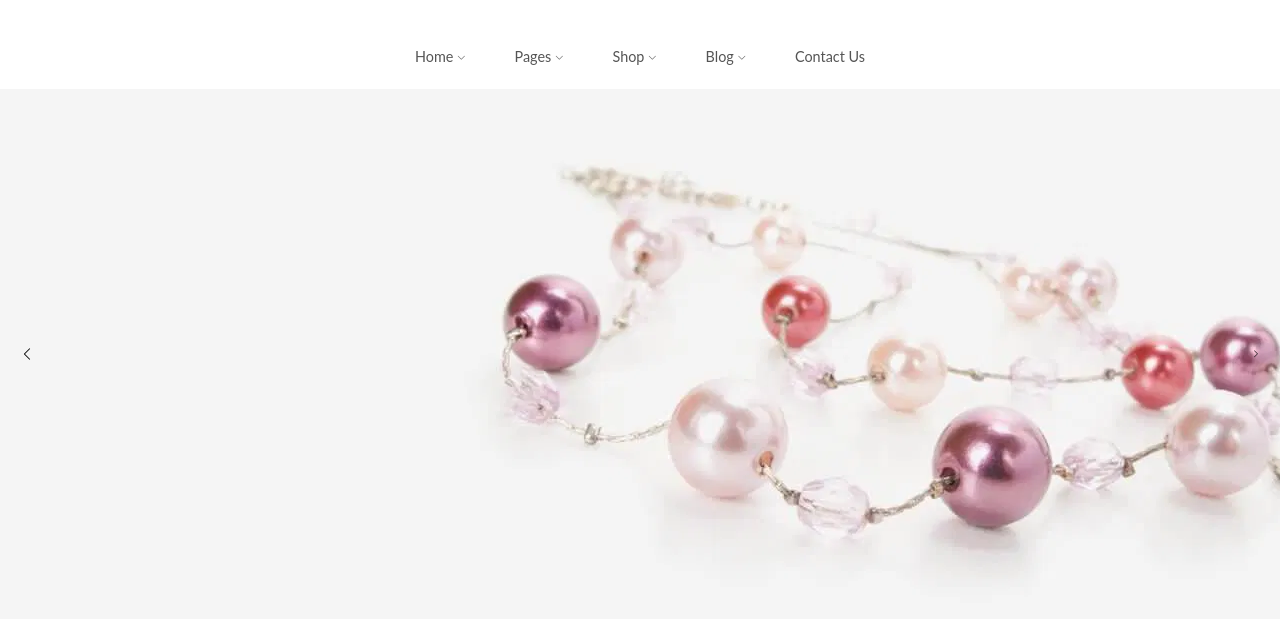
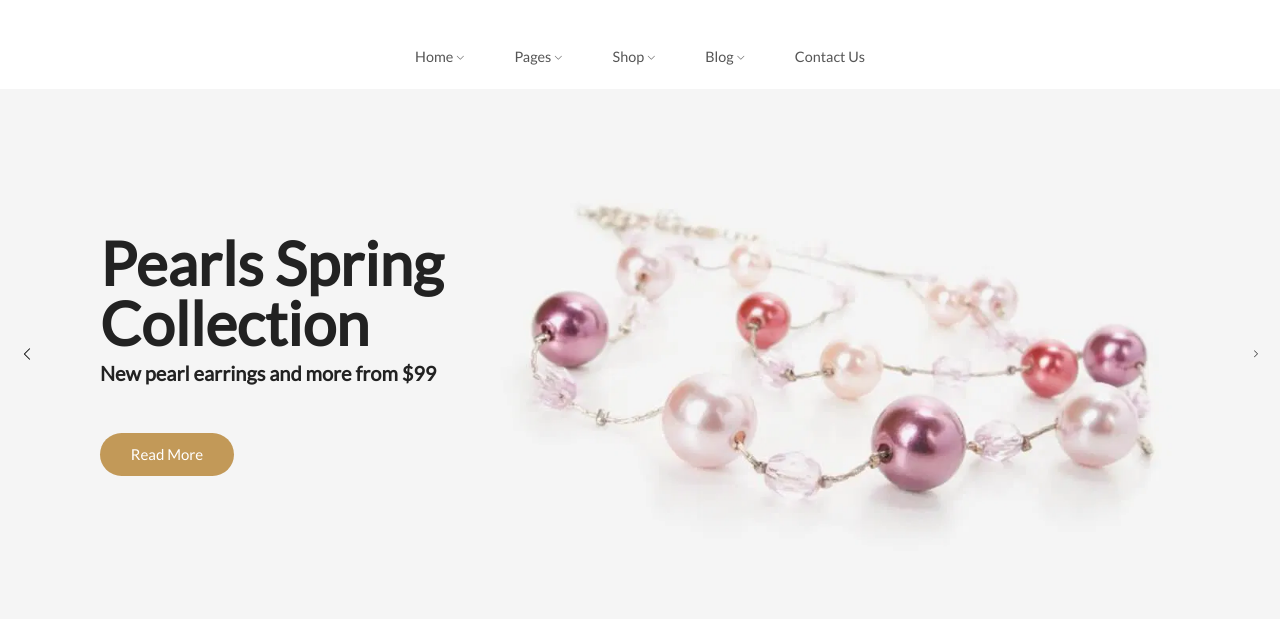
Before and after one commit to codecupis-projects/alidorri-shop-learn, a plain HTML site: page index.html in a window 1280 px wide. Shown: the part 130-764 px from the top of the page. Drawn offline with nearby package versions, Linux system fonts and the light colour scheme.

Commit message:
feat Setup content of banner sliders fix avoid slider buttons div block the clicking

```diff
--- a/css/banners.css
+++ b/css/banners.css
@@ -3,30 +3,71 @@
     height: 530px;
 }
 
-.banners .slider div{
-    background-position-x: center;
-    background-position-y: center;
+.banners .slide{
+    height: 100%;
+    background-size: cover;
+    background-position: center;
     background-repeat: no-repeat;
+    display: flex;
+    flex-direction: row;
+    justify-content: center;
+    align-items: center;
 }
 
-.banners .slider div:nth-of-type(1){
+.banners .slide .content{
+    width: var(--page-width);
+    padding-left: 15px;
+    padding-right: 15px;
+    text-align: start;
+    background-color: transparent;
+    line-height: 1;
+    font-weight: normal;
+}
+
+.banners .slide .slide-title{
+    display: block;
+    font-size: 60px;
+    color: #222222;
+}
+
+.banners .slide .slide-title span{
+    display: block;
+}
+
+.banners .slide .slide-description{
+    display: block;
+    margin-top: 10px;
+    font-size: 20px;
+    color: #222222;
+}
+
+.banners .slide .read-more{
+    display: block;
+    margin-top: 50px;
+    width: 134px;
+    background-color: #c29958;
+    border-radius: 38px;
+    padding: 14px 20px;
+    font-size: 15px;
+    color: #fff;
+    text-decoration: none;
+    text-align: center;
+    text-wrap: nowrap;
+}
+
+.banners .slider>div:nth-of-type(1){
     background-image: url("/assets/images/home/home4-slide1.jpg");
     order: 1;
 }
 
-.banners .slider div:nth-of-type(2){
+.banners .slider>div:nth-of-type(2){
     background-image: url("/assets/images/home/home4-slide2.webp");
     order: 2;
 }
 
-.banners .slider div:nth-of-type(3){
+.banners .slider>div:nth-of-type(3){
     background-image: url("/assets/images/home/home1-slide1.webp");
     order: 3;
-}
-
-.banners .slider div:nth-of-type(4){
-    background-image: url("/assets/images/home/home1-slide2.webp");
-    order: 4;
 }
 
 .banners .slider-buttons{
--- a/css/common.css
+++ b/css/common.css
@@ -22,7 +22,7 @@ ul{
 }
 
 .page-width{
-    width: 1110px;
+    width: var(--page-width);
 }
 
 button, .icon-button{
--- /dev/null
+++ b/css/defaults.css
@@ -0,0 +1,3 @@
+h1, h2, h3, h4{
+    font-family: "Lato", sans-serif;
+}
--- a/css/main.css
+++ b/css/main.css
@@ -1,4 +1,5 @@
 @import url("reset.css");
+@import url("defaults.css");
 @import url("common.css");
 @import url("header.css");
 @import url("hover.css");
@@ -13,6 +14,7 @@
     --color-box-gray: #f5f5f5;
     --color-text-gray: #555555;
     --color-text-gold: #edc36e;
+    --page-width: 1110px;
 }
 
 body {
--- a/css/slider.css
+++ b/css/slider.css
@@ -11,7 +11,7 @@
     flex-direction: row;
 }
 
-.slider div{
+.slider>div{
     flex-grow: 1;
     height: 100%;
 }
@@ -24,6 +24,7 @@
     top: 0;
     left: 0;
     z-index: 2;
+    pointer-events: none;
 }
 
 .slider-buttons{
@@ -34,3 +35,7 @@
     justify-content: space-between;
     align-items: center;
 }
+
+.slider-prev, .slider-next{
+    pointer-events: all;
+}
--- a/index.html
+++ b/index.html
@@ -4,10 +4,10 @@
     <meta charset="UTF-8">
     <meta name="viewport" content="width=device-width, initial-scale=1.0">
     <title>Corano - Jewelery Shop eCommerce</title>
-    <link rel="stylesheet" href="css/main.css">
+    <link href='https://fonts.googleapis.com/css?family=Lato' rel='stylesheet'>
     <script src="https://kit.fontawesome.com/46675d0a76.js" crossorigin="anonymous"></script>
     <link rel="stylesheet" href="https://cdn.jsdelivr.net/npm/bootstrap-icons@latest/font/bootstrap-icons.css">
-
+    <link rel="stylesheet" href="css/main.css">
 </head>
 <body>
     <header>
@@ -118,14 +118,32 @@
         <section id="banners">
             <div class="banners box-gray relative">
                 <div class="slider" data-slider="banners">
-                    <div>
-
+                    <div class="slide">
+                        <div class="content">
+                            <h2 class="slide-title">Family Jewelery
+                                <span>Collection</span>
+                            </h2>
+                            <h4 class="slide-description">Designer Jewelery Necklaces-Braclets-Earnings</h4>
+                            <a class="read-more" href="">Read More</a>
+                        </div>
                     </div>
-                    <div>
+                    <div class="slide">
+                        <div class="content">
+                            <h2 class="slide-title">Pearls Spring
+                                <span>Collection</span>
+                            </h2>
+                            <h4 class="slide-description">New pearl earrings and more from $99</h4>
+                            <a class="read-more" href="">Read More</a>
+                        </div>
                     </div>
-                    <div>
-                    </div>
-                    <div>
+                    <div class="slide">
+                        <div class="content">
+                            <h2 class="slide-title">Grace Designer
+                                <span>Jewelery</span>
+                            </h2>
+                            <h4 class="slide-description">Rings, occasions Pieces, Pandora & More.</h4>
+                            <a class="read-more" href="">Read More</a>
+                        </div>
                     </div>
                 </div>
                 <div class="slider-buttons-container">
--- a/scripts/slider.js
+++ b/scripts/slider.js
@@ -14,6 +14,14 @@ class Slider{
 
         this.activeIndex = firstSlide;
         this.autoSwitching = null;
+        this.initDisplays();
+    }
+
+    initDisplays(){
+        this.displays = [];
+        const childCount = this.element.childElementCount;
+        for (let i = 0; i < childCount; i++)
+            this.displays[i] = this.element.children[i].style.display;
     }
 
     reset(){
@@ -94,7 +102,7 @@ class Slider{
     }
 
     showSlide(index){
-        this.element.children[index].style.display = 'block';
+        this.element.children[index].style.display = this.displays[index];
     }
 
     hideSlide(index){
```
